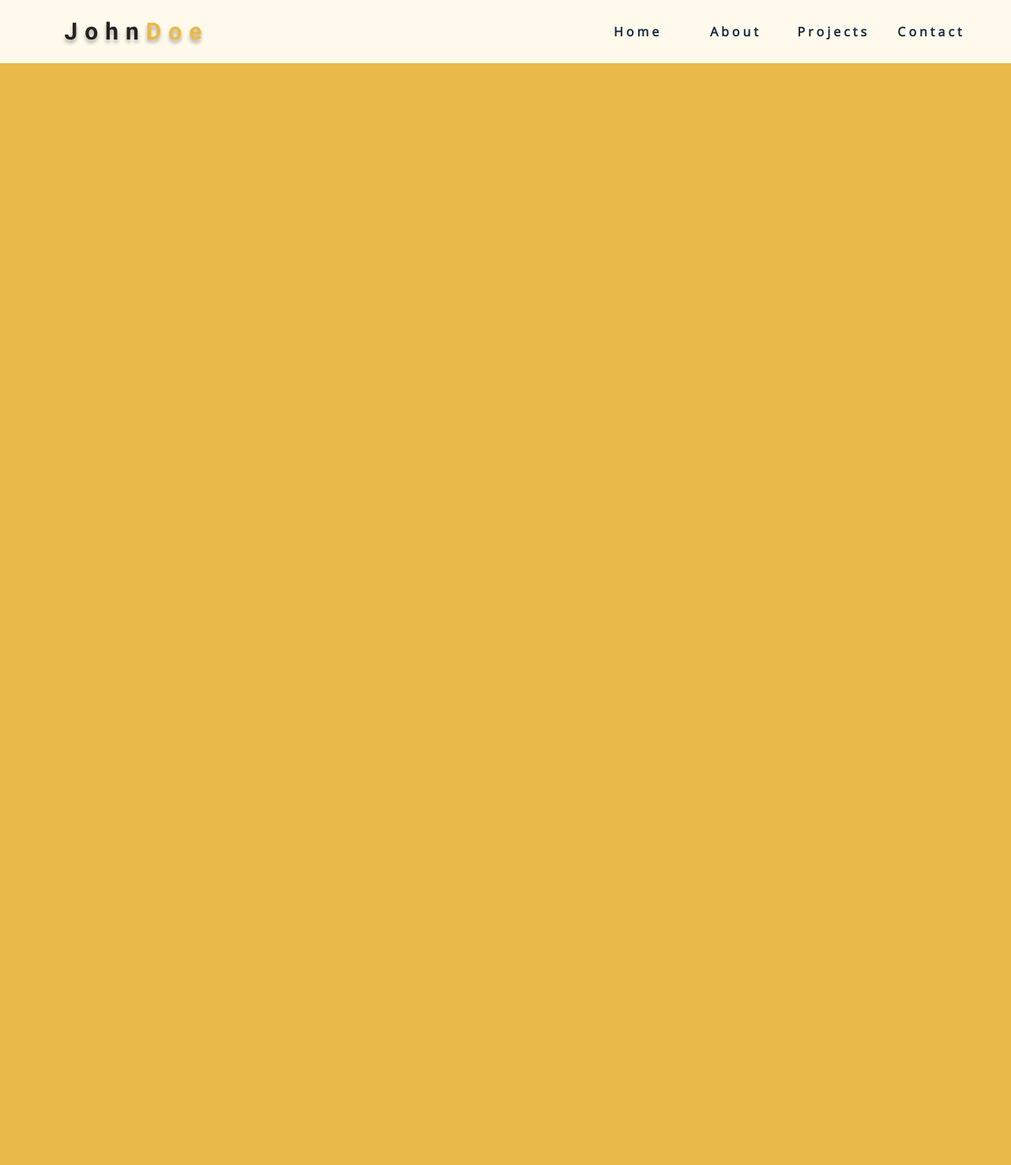
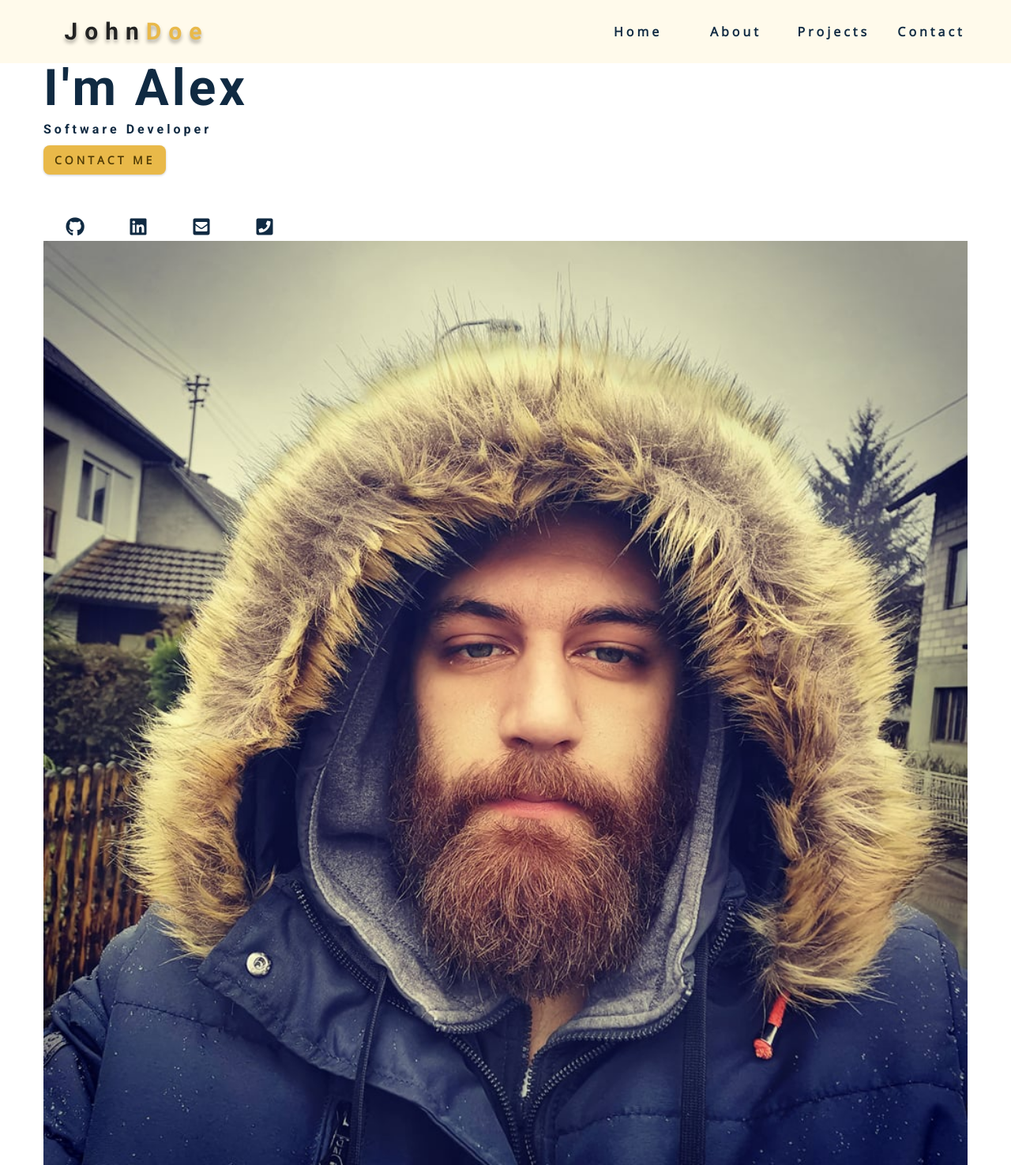
Before and after one commit to TomWSC828/personal-website, a PHP site: page / in a window 1280 px wide. Shown: the whole page at 79% size. Before the commit the page ends 80 px from the top, so only its background shows below. Run offline with PHP 8.4, Linux system fonts and the light colour scheme.

Commit message:
Implemented structure for hero section

```diff
--- a/css/style.css
+++ b/css/style.css
@@ -330,6 +330,4 @@ Hero
 ================
 */
 .hero {
-  background: var(--clr-primary-5);
-  min-height: 150vh;
 }
--- a/index.html
+++ b/index.html
@@ -87,8 +87,44 @@
         </ul>
       </div>
     </aside>
-    <!-- Hero for test -->
-    <div class="hero"></div>
+    <!-- Header Section -->
+    <header class="hero">
+      <div class="section-center hero-center">
+        <article class="hero-info">
+          <div class="underline">
+            <h1>I'm Alex</h1>
+            <h4>Software Developer</h4>
+            <a href="./contact.html" class="btn hero-btn">Contact Me</a>
+            <!-- social icons -->
+            <ul class="social-icons hero-icon">
+              <li>
+                <a href="#" class="social-icon">
+                  <i class="fab fa-github"></i>
+                </a>
+              </li>
+              <li>
+                <a href="#" class="social-icon">
+                  <i class="fab fa-linkedin"></i>
+                </a>
+              </li>
+              <li>
+                <a href="#" class="social-icon">
+                  <i class="fas fa-envelope-square"></i>
+                </a>
+              </li>
+              <li>
+                <a href="#" class="social-icon">
+                  <i class="fas fa-phone-square"></i>
+                </a>
+              </li>
+            </ul>
+          </div>
+        </article>
+        <article class="hero-img">
+          <img src="./assets/img/profile.jpg" alt="Aleksandar Trifunovic" />
+        </article>
+      </div>
+    </header>
     <!-- js -->
     <script src="./js/script.js"></script>
   </body>
```
